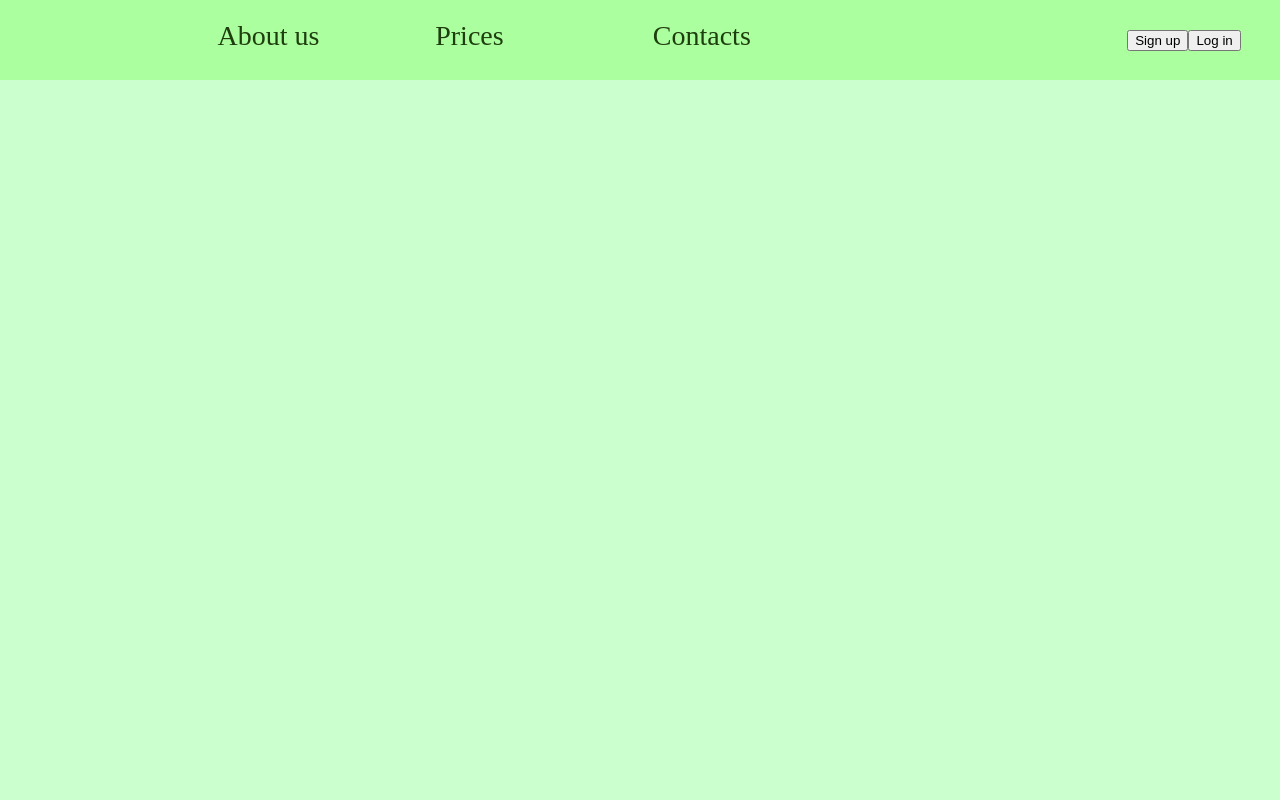
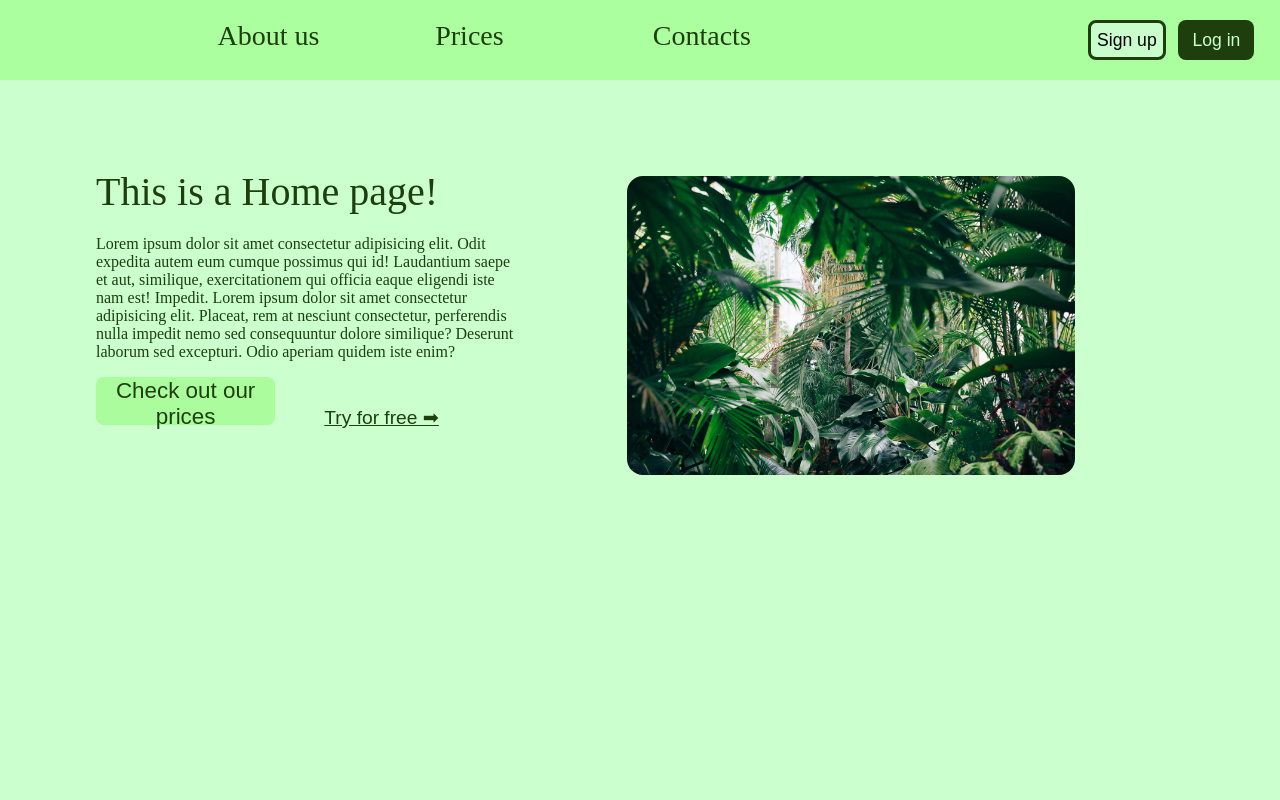
Before and after one commit to RobertsRob/AuthSystem, a Flask app: template templates/home_page.html in a window 1280 px wide. Run offline with Flask 3, Linux system fonts and the light colour scheme; the template is opened without the code that fills it, so the values that code supplies are empty.

Commit message:
Home page changes + Error page

```diff
--- a/main.py
+++ b/main.py
@@ -4,4 +4,21 @@ app = Flask(__name__)
 
 @app.route("/")
 def home():
-    return render_template("home_page.html")
+    try:
+        return render_template("home_page.html")
+    except:
+        return render_template("error.html")
+
+@app.route("/login")
+def login():
+    try:
+        return render_template("login.html")
+    except:
+        return render_template("error.html")
+
+@app.route("/signup")
+def signup():
+    try:
+        return render_template("home_signuppage.html")
+    except:
+        return render_template("error.html")
--- a/static/main_style.css
+++ b/static/main_style.css
@@ -1,16 +1,15 @@
+/* MAIN */
 body{
     margin: 0;
 }
+
+/* HEADER */
+
 .header{
     display: flex;
     width: 100%;
     height: 10vh;
     background-color: #acff9e;
-}
-.content{
-    width: 100%;
-    height: 90vh;
-    background-color: rgb(203, 255, 206)
 }
 .link_part{
     display: flex;
@@ -32,10 +31,112 @@ body{
     height: 50%;
 }
 .link_head{
-    color: rgb(30, 62, 14);
+    color: #1e3e0e;
     text-decoration: none;
     font-size: 3.5vh;
 }
 .signup_btn{
+    width: 8vw;
+    height: 5vh;
+    margin-right: 1vw;
+    border: 0.4vh solid #1e3e0e;
+    border-radius: 1vh;
+    font-size: 2.2vh;
+    background-color: #c9fdcb;
+}
+.signup_btn:active{
+    background-color: #8cb08d;
+}
+.login_btn{
+    width: 8vw;
+    height: 5vh;
+    margin-right: 2vw;
+    border: 0px;
+    border-radius: 1vh;
+    font-size: 2.2vh;
+    background-color: #1e3e0e;
+    color: #cbffce;
+}
+.login_btn:active{
+    background-color: #3b791c;
+}
 
+
+/* CONTENT */
+
+.content{
+    width: 100%;
+    height: 90vh;
+    background-color: #cbffce
 }
+.full_screen{
+    width: 100%;
+    height: 100vh;
+    background-color: #cbffce
+}
+.middle_block{
+    display: flex;
+    margin: 0 auto;
+    padding-top: 6vh;
+    width: 85%;
+    text-align: center;
+}
+.half_middle_block{
+    width: 50%;
+    text-align: left;
+    padding-right: 10%;
+}
+.main_text{
+    font-size: 5vh;
+    color: #1e3e0e;
+    margin-bottom: 2.5vh;
+}
+.descript_text{
+    font-size: 2vh;
+    color: #1e3e0e;
+}
+.main_button_prices{
+    width: 14vw;
+    height: 6vh;
+    margin-right: 1vw;
+    border: 0px;
+    border-radius: 1vh;
+    font-size: 2.8vh;
+    background-color: #AAFC9C;
+    color: #1e3e0e;
+}
+.main_button_prices:active{
+    background-color: #7ab470;
+}
+.main_button_free{
+    width: 14vw;
+    height: 6vh;
+    margin-right: 1vw;
+    border: 0px;
+    border-radius: 1vh;
+    font-size: 2.4vh;
+    background-color: #CBFFCE;
+    color: #1e3e0e;
+    text-decoration: underline;
+}
+.main_button_free:active{
+    color: #428620;
+}
+.img_content{
+    width: 35vw;
+    border-radius: 2vh;
+    margin-top: 6vh;
+}
+.block_display{
+    display: block;
+}
+.main_button_return_back{
+    width: 18vw;
+    height: 6vh;
+    margin-right: 1vw;
+    border: 0px;
+    border-radius: 1vh;
+    font-size: 2.8vh;
+    background-color: #AAFC9C;
+    color: #1e3e0e;
+}
--- a/templates/home_page.html
+++ b/templates/home_page.html
@@ -14,12 +14,22 @@
             <div class="tw_pr"><a href="" class="link_head">Contacts</a></div>
         </div>
         <div class="auth_buttons">
-            <button class="signup_btn">Sign up</button>
-            <button class="login_btn">Log in</button>
+            <button class="signup_btn" onclick="window.location.href='/signup';">Sign up</button>
+            <button class="login_btn" onclick="window.location.href='/login';">Log in</button>
         </div>
     </div>
     <div class="content">
-
+        <div class="middle_block">
+            <div class="half_middle_block">
+                <p class="main_text">This is a Home page!</p>
+                <p class="descript_text">Lorem ipsum dolor sit amet consectetur adipisicing elit. Odit expedita autem eum cumque possimus qui id! Laudantium saepe et aut, similique, exercitationem qui officia eaque eligendi iste nam est! Impedit. Lorem ipsum dolor sit amet consectetur adipisicing elit. Placeat, rem at nesciunt consectetur, perferendis nulla impedit nemo sed consequuntur dolore similique? Deserunt laborum sed excepturi. Odio aperiam quidem iste enim?</p>
+                <button class="main_button_prices" onclick="window.location.href='/signup';">Check out our prices</button>
+                <button class="main_button_free" onclick="window.location.href='/signup';">Try for free ➡</button>
+            </div>
+            <div class="half_middle_block">
+                <img src="{{ url_for('static', filename='plants_img.webp') }}" alt="" class="img_content">
+            </div>
+        </div>
     </div>
 </body>
 </html>
```
Also changed, not shown: templates/error.html (added, +19 -0 lines), static/plants_img.webp (added).
